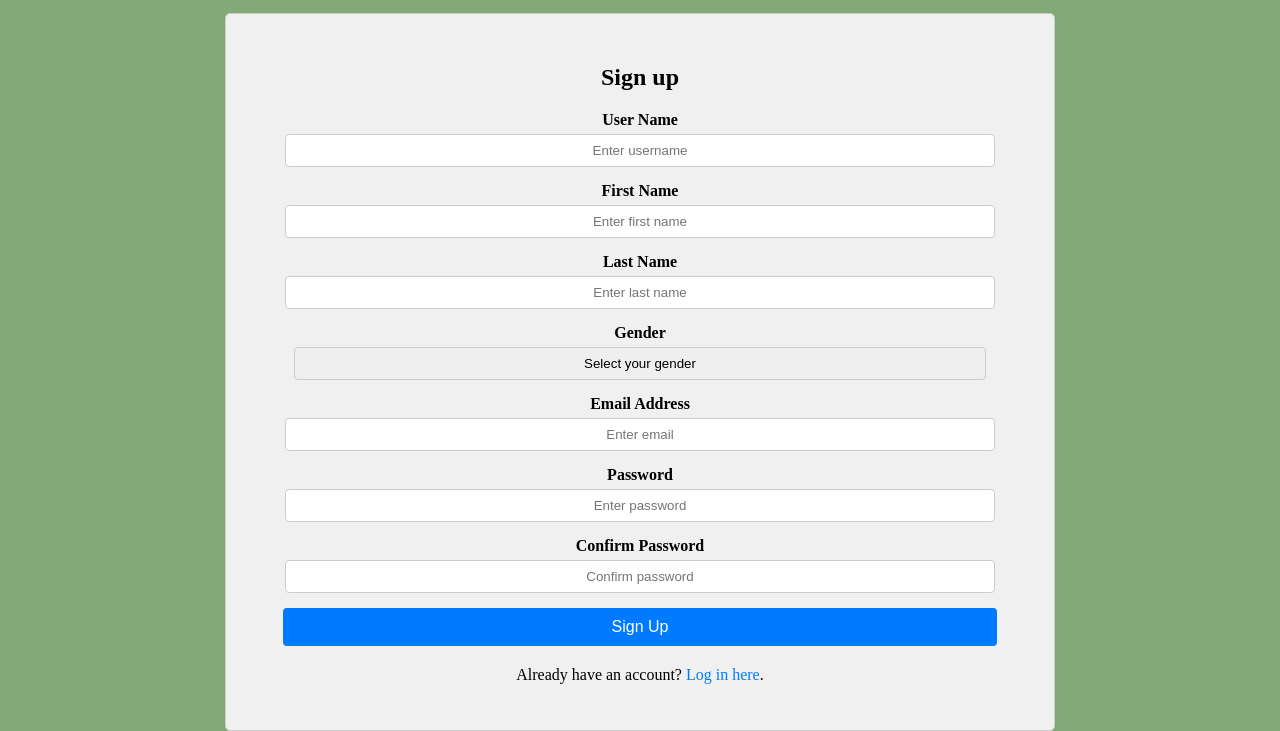
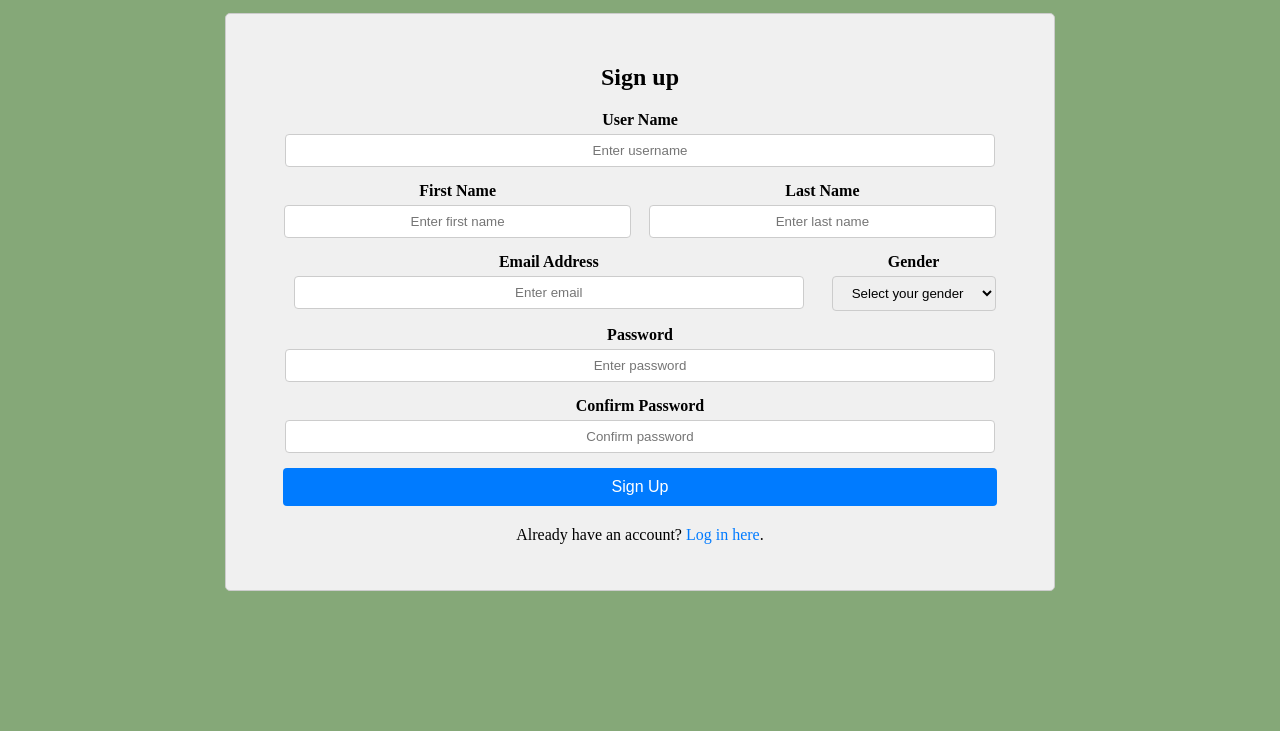
Before and after one commit to Vexionix/Herbal-Web-Manager, a plain HTML site: page signup.html in a window 1280 px wide. Shown: the part 222-953 px from the top of the page. Drawn offline with Linux system fonts and the light colour scheme.

Commit message:
redesigned sign up page

```diff
--- a/signup.css
+++ b/signup.css
@@ -110,6 +110,80 @@ body {
     font-weight: bold;
 }
 
+.container .name-container {
+    display: flex;
+    justify-content: space-between;
+    width: 95%;
+    margin: 0 auto;
+    margin-bottom: 15px;
+}
+
+.container .name-container .first-name-container {
+    width: 50%;
+    text-align: center;
+    margin: 0 auto;
+}
+
+.container .name-container .last-name-container {
+    width: 50%;
+    text-align: center;
+    margin: 0 auto;
+}
+
+.name-container label {
+    display: block;
+    margin-bottom: 5px;
+    font-weight: bold;
+}
+
+.container .name-container input[type="text"],
+.container .name-container input[type="email"],
+.container .name-container input[type="password"],
+.container .name-container select {
+    text-align: center;
+    width: 90%;
+    padding: 8px;
+    border: 1px solid #ccc;
+    border-radius: 4px;
+}
+
+.container .email-gender-container {
+    display: flex;
+    justify-content: space-between;
+    width: 95%;
+    margin: 0 auto;
+    margin-bottom: 15px;
+}
+
+.container .email-gender-container .email-container {
+    width: 75%;
+    text-align: center;
+    margin: 0 auto;
+}
+
+.container .email-gender-container .gender-container {
+    width: 25%;
+    text-align: center;
+    margin: 0 auto;
+}
+
+.email-gender-container label {
+    display: block;
+    margin-bottom: 5px;
+    font-weight: bold;
+}
+
+.container .email-gender-container input[type="text"],
+.container .email-gender-container input[type="email"],
+.container .email-gender-container input[type="password"],
+.container .email-gender-container select {
+    text-align: center;
+    width: 90%;
+    padding: 8px;
+    border: 1px solid #ccc;
+    border-radius: 4px;
+}
+
 .form-group input[type="text"],
 .form-group input[type="email"],
 .form-group input[type="password"],
@@ -220,6 +294,14 @@ footer .footer-container p {
         width: 80%;
     }
 
+    .container .name-container .first-name-container {
+        width: 45%;
+    }
+
+    .container .name-container .last-name-container {
+        width: 45%;
+    }
+
     .footer-container p {
         font-size: 80%
     }
--- a/signup.html
+++ b/signup.html
@@ -41,15 +41,22 @@
             <label for="username">User Name</label>
             <input type="text" id="username" name="username" placeholder="Enter username" required>
           </div>
-          <div class="form-group">
+          <div class="name-container">
+            <div class="first-name-container">
             <label for="first-name">First Name</label>
             <input type="text" id="first-name" name="first-name" placeholder="Enter first name" required>
           </div>
-          <div class="form-group">
+            <div class="last-name-container">
             <label for="last-name">Last Name</label>
             <input type="text" id="last-name" name="last-name" placeholder="Enter last name" required>
+            </div>
           </div>
-          <div class="form-group">
+          <div class="email-gender-container">
+            <div class="email-container">
+              <label for="email">Email Address</label>
+              <input type="email" id="email" name="email" placeholder="Enter email" required>
+            </div>
+            <div class="gender-container">
             <label for="gender">Gender</label>
             <select id="gender" name="gender" required>
               <option value="" disabled selected>Select your gender</option>
@@ -58,9 +65,6 @@
               <option value="other">Other</option>
             </select>
           </div>
-          <div class="form-group">
-            <label for="email">Email Address</label>
-            <input type="email" id="email" name="email" placeholder="Enter email" required>
           </div>
           <div class="form-group">
             <label for="password">Password</label>
```
